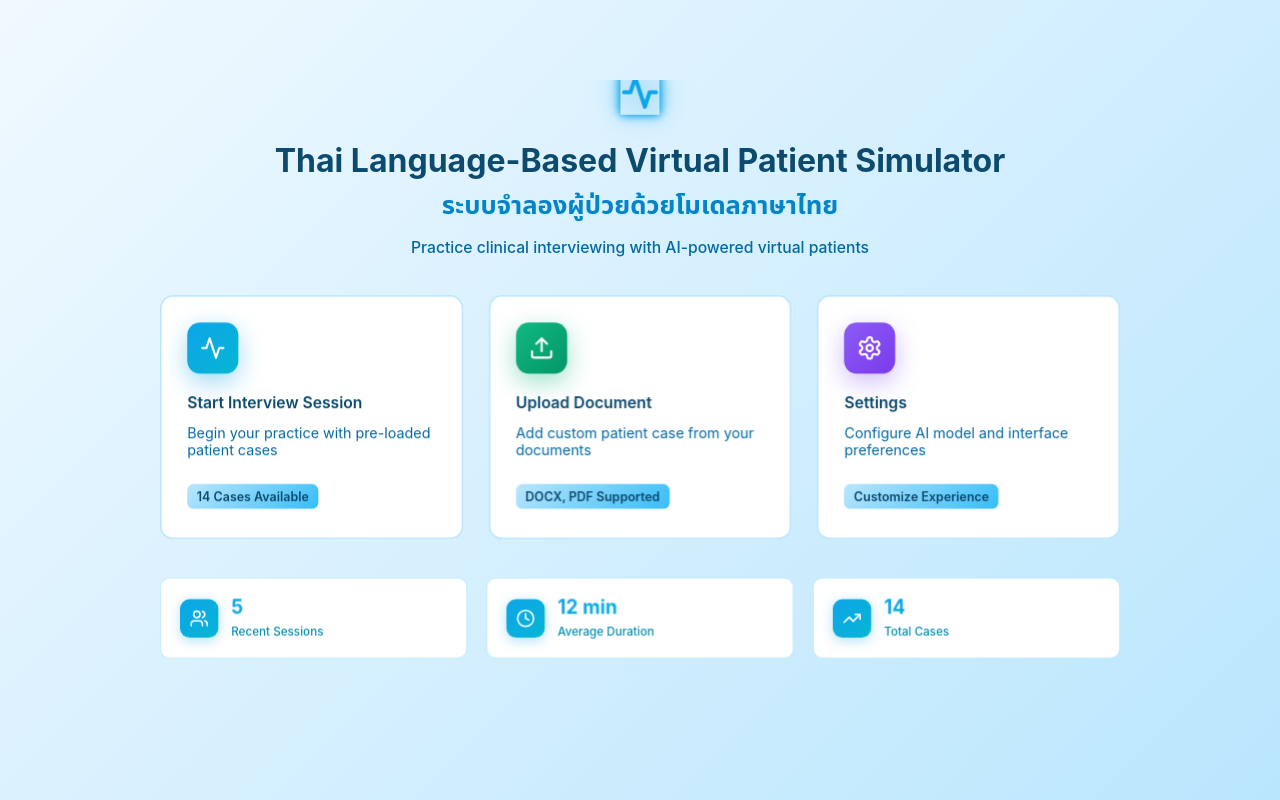
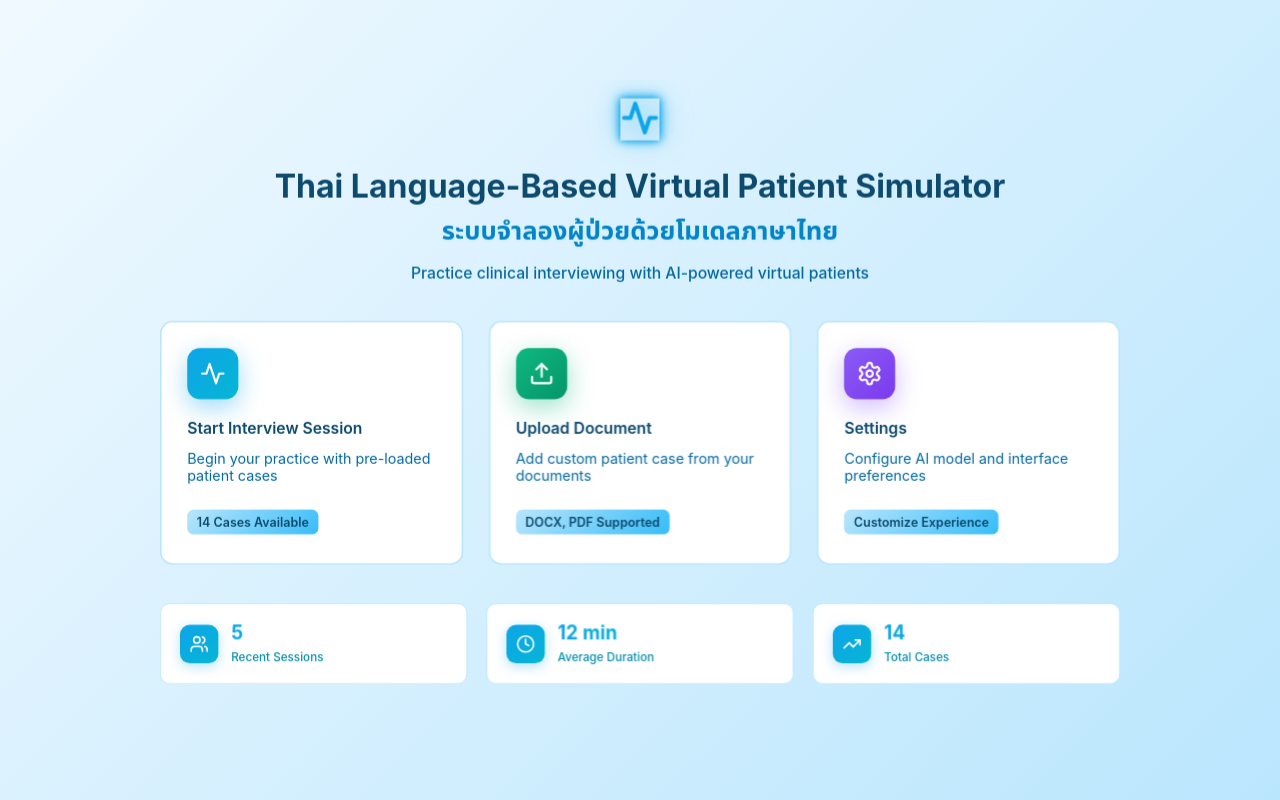
Before and after one commit to Az9ze2/Virtual_Patient_Simulator, a React (Create React App) app in the folder Frontend/: page / in a window 1280 px wide. Built offline with nearby package versions, Linux system fonts and the light colour scheme; no server answers; the HTML template or start-up script is replaced by a standard one.

Commit message:
Fix z-index and padding issues for proper layering and header clearance

```diff
--- a/Frontend/src/pages/HomePage.css
+++ b/Frontend/src/pages/HomePage.css
@@ -23,8 +23,10 @@
   transform-origin: top center; /* ✅ Back to center for HomePage */
   max-height: 100vh;
   overflow: hidden;
-  /* ✅ FIX: Ensure z-index for proper layering */
+  /* ✅ FIX: Ensure z-index for proper layering and clearance from any headers */
   position: relative;
+  z-index: 1;
+  padding-top: 2rem;
 }
 
 .home-header {
@@ -45,9 +47,11 @@
   /* Removed background for transparent SVG icon */
   animation: glowPulse 3s ease-in-out infinite, float 4s ease-in-out infinite;
   filter: drop-shadow(0 0 15px rgba(14, 165, 233, 0.6));
-  /* ✅ FIX: Ensure icon is above everything */
+  /* ✅ FIX: Ensure icon is above everything with higher z-index */
   position: relative;
-  z-index: 10;
+  z-index: 1000;
+  display: block;
+  margin: 0 auto;
 }
 
 .title-section {
```
